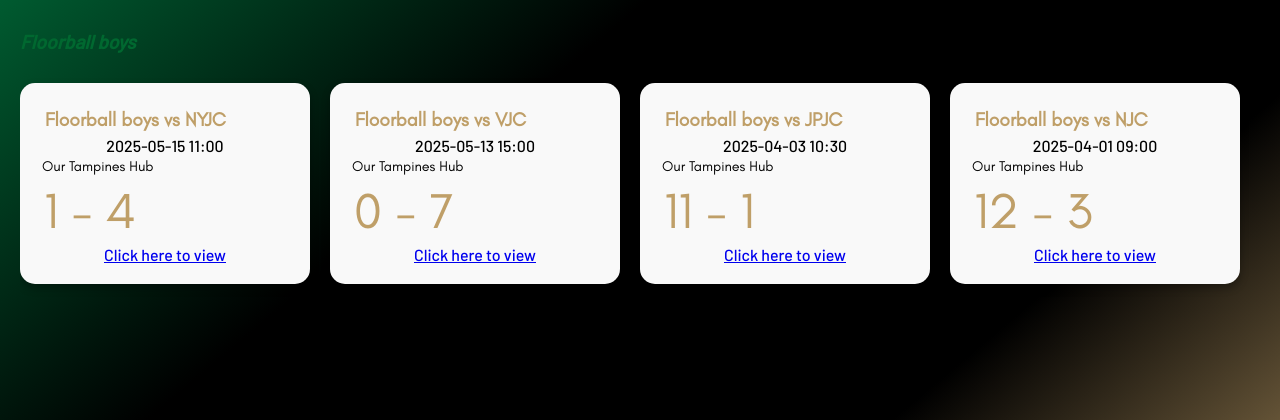
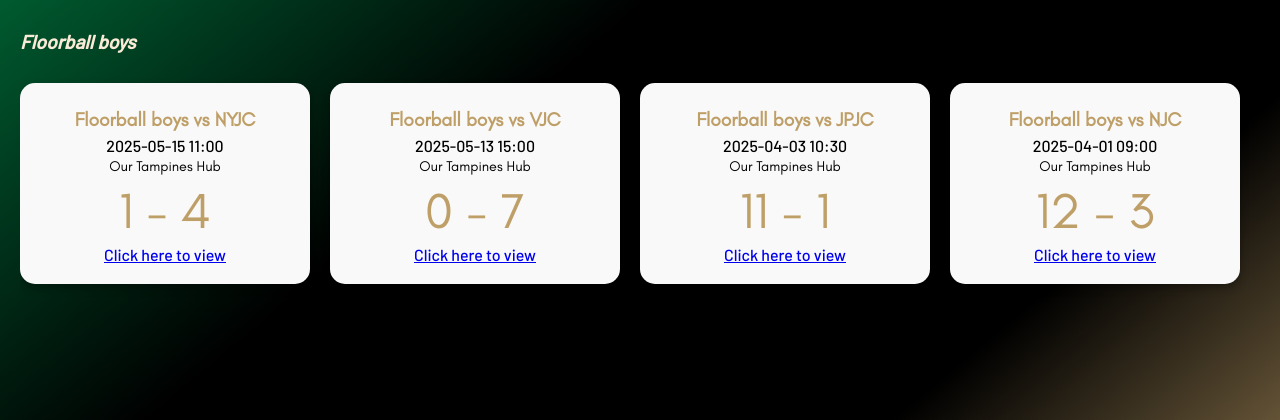
Before and after one commit to ritxsh/Raffles-Unite, a Flask app: a page that uses templates/cca.html in a window 1280 px wide. Shown: the part 81-501 px from the top of the page. Run offline with Flask 3, Linux system fonts and the light colour scheme; data comes from the database, SQL or seed files in the repository.

Commit message:
v4 basic submission

```diff
--- a/templates/cca.html
+++ b/templates/cca.html
@@ -17,15 +17,15 @@
         </div>
     </div>
 
-    <div class="section-title">{{ ccaname }}</div>
+    <div class="section-title" style = "font-size: larger; color: antiquewhite;">{{ ccaname }}</div>
 
     <div class="scroll-container">
         {% for game in posts %}
             <div class="card">
-                <div class="matchup">{{ ccaname }} vs {{ game.opp }}</div> <!-- ccaname v opp -->
+                <div class="matchup" style = "text-align: center;">{{ ccaname }} vs {{ game.opp }}</div> <!-- ccaname v opp -->
                 <div>{{ game.date }} {{ game.time }}</div> <!-- date time -->
-                <div class="venue">{{ game.venue }}</div> <!-- venue -->
-                <div class="score">{{ game.riscore }} - {{ game.opscore }}</div><!-- riscore v opscore -->
+                <div class="venue" style = "text-align: center;">{{ game.venue }}</div> <!-- venue -->
+                <div class="score" style = "text-align: center;">{{ game.riscore }} - {{ game.opscore }}</div><!-- riscore v opscore -->
                 <a href="{{ url_for('post', postid=game.postid) }}">Click here to view</a>
 
                 {% if game[8] %}
--- a/templates/home.html
+++ b/templates/home.html
@@ -22,7 +22,7 @@
 
     <!--    UP NEXT     -->
     {% if upcoming %}
-        <div class="section-title">UP NEXT</div>
+        <div class="section-title" style = "font-size: larger; color: antiquewhite;">UP NEXT</div>
         <div class="scroll-container">
             {% set shown = 0 %}
             {% for game in upcoming %}
```
